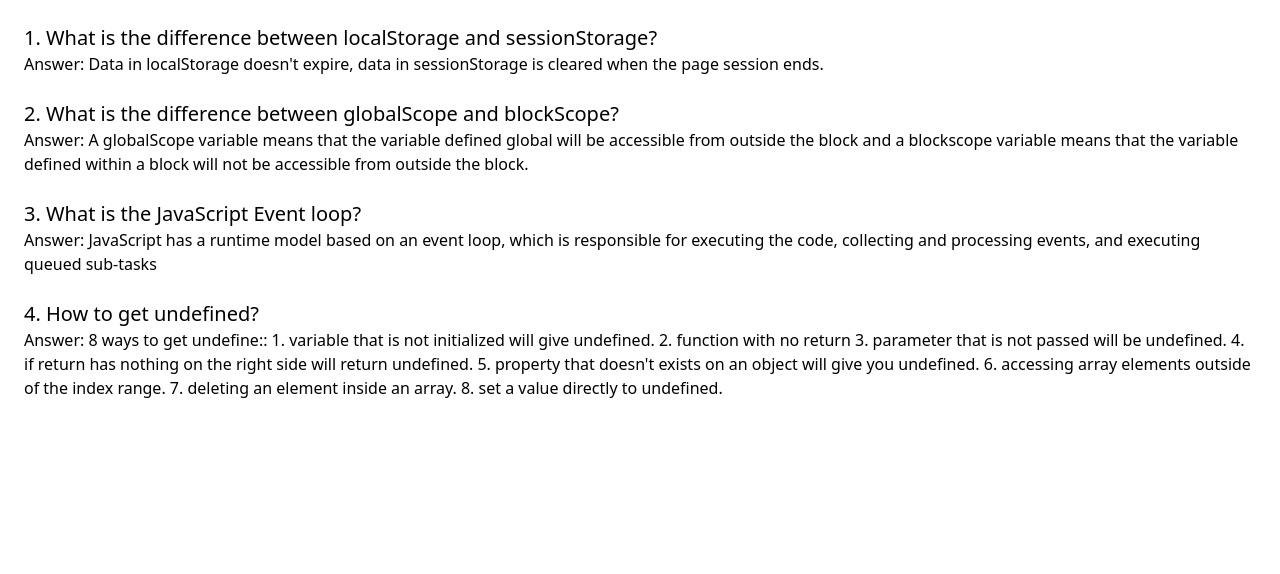
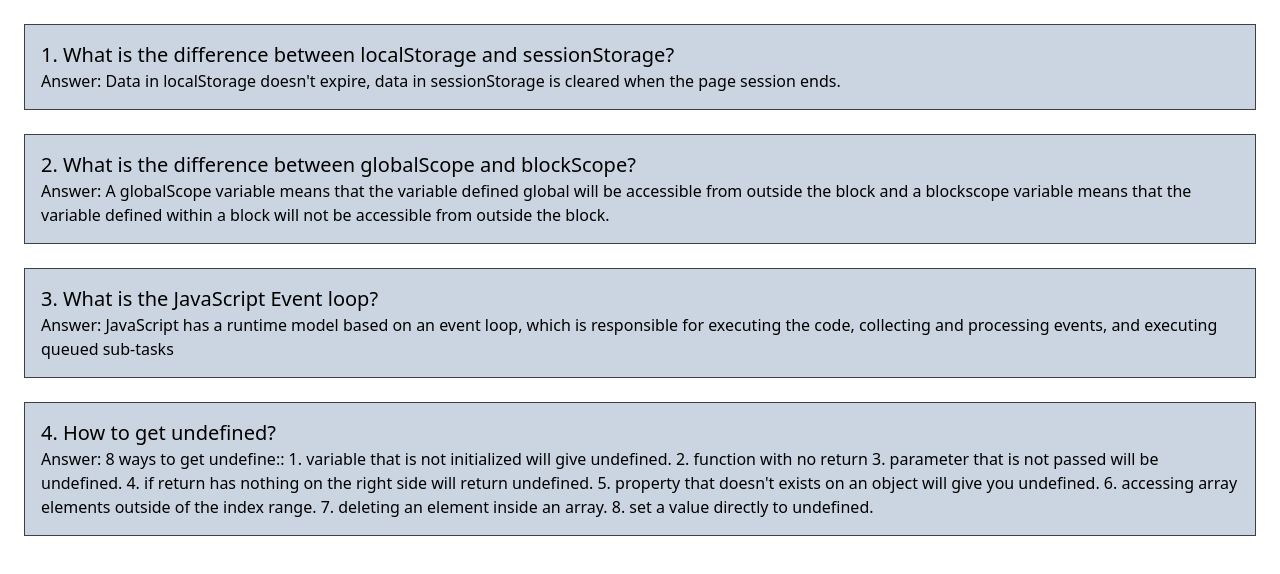
Before and after one commit to Nadim44/type-monster-repo-7, a plain HTML site: page blog.html in a window 1280 px wide. Drawn offline with nearby package versions, Linux system fonts and the light colour scheme.

Commit message:
blog changed

```diff
--- a/blog.html
+++ b/blog.html
@@ -11,14 +11,14 @@
 
 <body>
     <section class="mt-4">
-        <div class="m-6">
+        <div class="m-6 border border-zinc-700 p-4 bg-slate-300">
             <h1 class="text-xl">1. What is the difference between localStorage and sessionStorage?</h1>
             <h3>Answer: <span> Data in localStorage doesn't expire, data in sessionStorage is cleared when the page
                     session
                     ends.</span>
             </h3>
         </div>
-        <div class="m-6">
+        <div class="m-6 border border-zinc-700 p-4 bg-slate-300">
             <h1 class="text-xl">2. What is the difference between globalScope and blockScope?</h1>
             <h3>Answer: <span>A globalScope variable means that the variable defined global will be accessible from
                     outside
@@ -26,13 +26,13 @@
                     accessible
                     from outside the block.</span></h3>
         </div>
-        <div class="m-6">
+        <div class="m-6 border border-zinc-700 p-4 bg-slate-300">
             <h1 class="text-xl">3. What is the JavaScript Event loop?</h1>
             <h3>Answer: JavaScript has a runtime model based on an event loop, which is responsible for executing the
                 code,
                 collecting and processing events, and executing queued sub-tasks</h3>
         </div>
-        <div class="m-6">
+        <div class="m-6 border border-zinc-700 p-4 bg-slate-300">
             <h1 class="text-xl">4. How to get undefined?</h1>
             <h3>Answer: <span>8 ways to get undefine::
                     1. variable that is not initialized will give undefined.
--- a/script.js
+++ b/script.js
@@ -113,8 +113,9 @@ const start = () => {
     countdownOverlay.innerHTML = `<h1>${count}</h1>`;
 
     // finished timer
-    if (count === 0) {
+    if (count === -1) {
       clearInterval(startCountdown);
+
       // -------------- START TYPING -----------------
       document.addEventListener("keydown", typeController);
       countdownOverlay.style.display = "flex";
```
